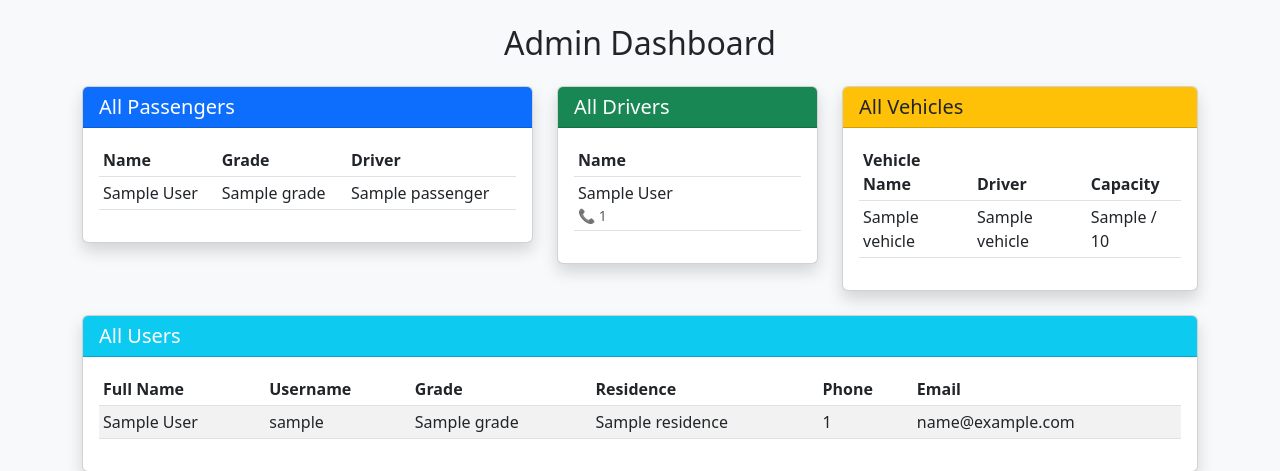
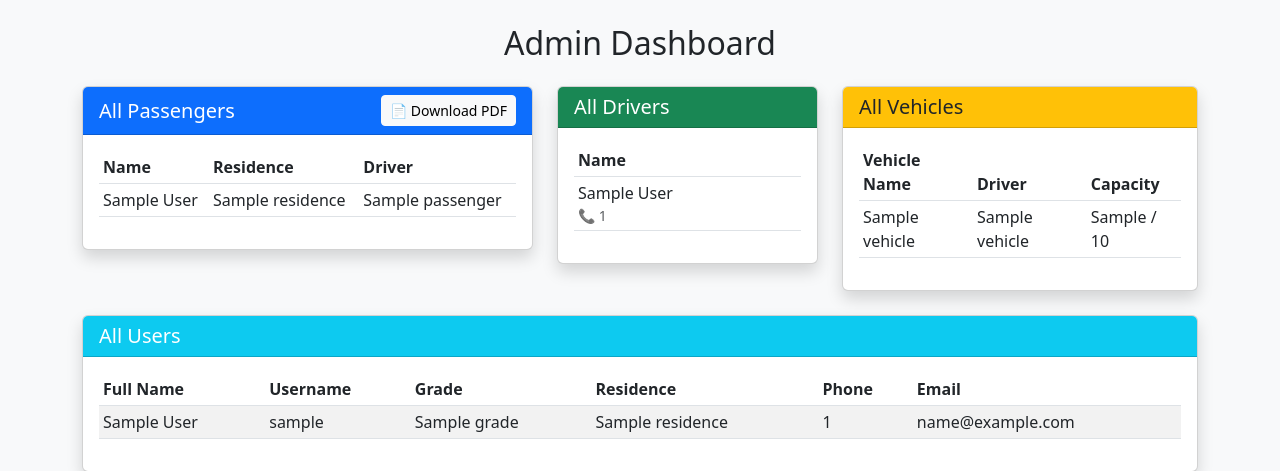
Before and after one commit to Gilaze/church-rides, a Python web app: template templates/admin_dashboard.html in a window 1280 px wide. Shown: the part 56-527 px from the top of the page. Run offline with Jinja, Linux system fonts and the light colour scheme; the template is opened without the code that fills it: most values are stand-ins (such as "Sample title", 1, 10 or a date in 2020); some libraries are stand-ins or nearby versions.

Commit message:
Change admin dashboard passengers table from Grade to Residence and add PDF download
- Updated SQL query to fetch residence instead of grade for passengers
- Changed table column header from "Grade" to "Residence"
- Added PDF download button in passengers table header
- Implemented PDF generation using jsPDF library
- PDF includes title, date, and formatted table with all passenger data

🤖 Generated with [Claude Code](https://claude.com/claude-code)

Co-Authored-By: Claude Sonnet 4.5 <noreply@anthropic.com>

```diff
--- a/app.py
+++ b/app.py
@@ -332,7 +332,7 @@ def admin_dashboard():
     try:
         # Get all passengers who have active bookings with their driver info
         cur.execute("""
-            SELECT u.full_name, u.grade, d.full_name as driver_name
+            SELECT u.full_name, u.residence, d.full_name as driver_name
             FROM users u
             JOIN bookings b ON u.id = b.passenger_id
             JOIN vehicles v ON b.vehicle_id = v.id
--- a/templates/admin_dashboard.html
+++ b/templates/admin_dashboard.html
@@ -9,15 +9,18 @@
     <!-- Passengers Column (Wider) -->
     <div class="col-md-5">
         <div class="card shadow">
-            <div class="card-header bg-primary text-white">
+            <div class="card-header bg-primary text-white d-flex justify-content-between align-items-center">
                 <h5 class="mb-0">All Passengers</h5>
+                <button onclick="downloadPassengersPDF()" class="btn btn-light btn-sm">
+                    📄 Download PDF
+                </button>
             </div>
             <div class="card-body" style="max-height: 70vh; overflow-y: auto;">
-                <table class="table table-sm">
+                <table class="table table-sm" id="passengers-table">
                     <thead>
                         <tr>
                             <th>Name</th>
-                            <th>Grade</th>
+                            <th>Residence</th>
                             <th>Driver</th>
                         </tr>
                     </thead>
@@ -25,7 +28,7 @@
                         {% for passenger in passengers %}
                         <tr>
                             <td>{{ passenger.full_name }}</td>
-                            <td>{{ passenger.grade }}</td>
+                            <td>{{ passenger.residence }}</td>
                             <td>{{ passenger.driver_name }}</td>
                         </tr>
                         {% endfor %}
@@ -146,4 +149,63 @@
 <div class="text-center mt-4">
     <a href="/" class="btn btn-secondary">Back to Main Page</a>
 </div>
+
+<script src="https://cdnjs.cloudflare.com/ajax/libs/jspdf/2.5.1/jspdf.umd.min.js"></script>
+<script src="https://cdnjs.cloudflare.com/ajax/libs/jspdf-autotable/3.5.31/jspdf.plugin.autotable.min.js"></script>
+
+<script>
+function downloadPassengersPDF() {
+    const { jsPDF } = window.jspdf;
+    const doc = new jsPDF();
+
+    // Add title
+    doc.setFontSize(18);
+    doc.text('All Passengers', 14, 20);
+
+    // Add date
+    doc.setFontSize(10);
+    const today = new Date().toLocaleDateString('en-US', {
+        weekday: 'long',
+        year: 'numeric',
+        month: 'long',
+        day: 'numeric'
+    });
+    doc.text(today, 14, 28);
+
+    // Get table data
+    const table = document.getElementById('passengers-table');
+    const rows = [];
+
+    // Get header
+    const headers = [['Name', 'Residence', 'Driver']];
+
+    // Get body rows
+    const tbody = table.querySelector('tbody');
+    const trs = tbody.querySelectorAll('tr');
+
+    trs.forEach(tr => {
+        const cells = tr.querySelectorAll('td');
+        const row = [
+            cells[0].textContent.trim(),
+            cells[1].textContent.trim(),
+            cells[2].textContent.trim()
+        ];
+        rows.push(row);
+    });
+
+    // Generate table in PDF
+    doc.autoTable({
+        head: headers,
+        body: rows,
+        startY: 35,
+        theme: 'grid',
+        styles: { fontSize: 10 },
+        headStyles: { fillColor: [13, 110, 253] } // Bootstrap primary blue
+    });
+
+    // Save the PDF
+    doc.save('passengers_' + new Date().toISOString().split('T')[0] + '.pdf');
+}
+</script>
+
 {% endblock %}
```
